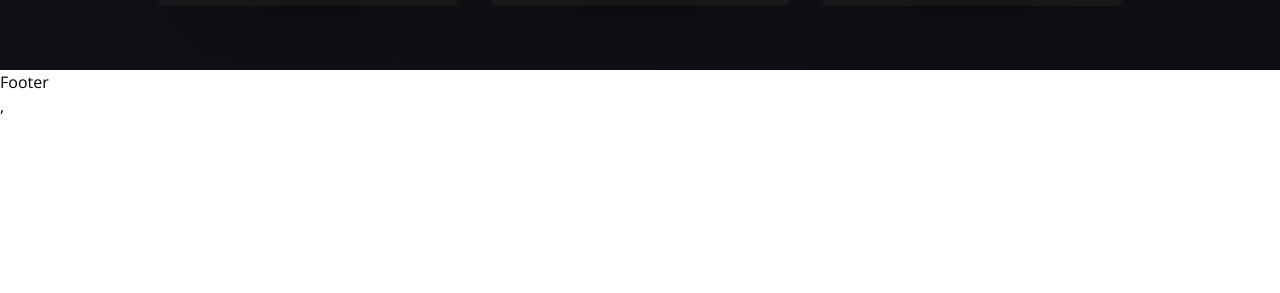
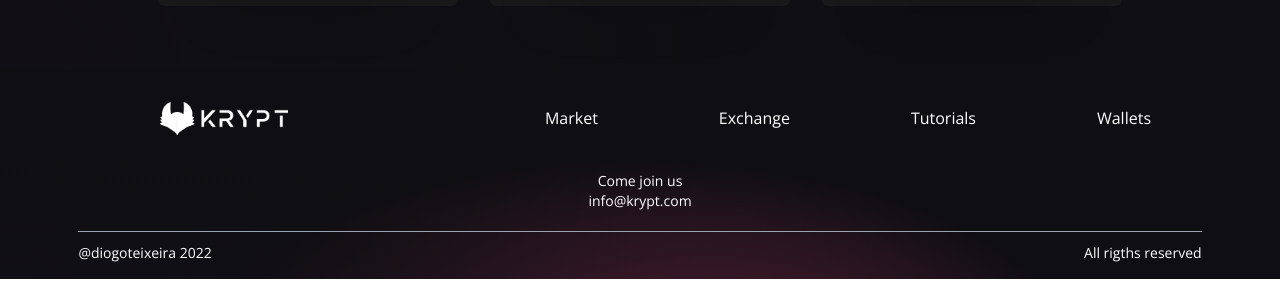
Before and after one commit to Diogo0602x/KRYPT, a React (Vite) app in the folder client/: page / in a window 1280 px wide. Shown: the part 2173-2466 px from the top of the page. Before the commit the page ends 2291 px from the top, so only its background shows below. Built offline with nearby package versions, Linux system fonts and the light colour scheme; no server answers.

Commit message:
Footer done

```diff
--- a/client/src/components/Footer.jsx
+++ b/client/src/components/Footer.jsx
@@ -1,6 +1,29 @@
+import logo from '../../images/logo.png';
+
 const Footer = () => {
     return (
-        <h1>Footer</h1>
+        <div className='w-full flex md:justify-center justify-between items-center flex-col p-4 gradient-bg-footer'>
+            <div className='w-full flex sm:flex-row flex-col justify-between items-center my-4'>
+                <div className='flex flex-[0.5] justify-center items-center'>
+                    <img src={logo} alt='logo' className='w-32' />
+                </div>
+                <div className='flex flex-1 justify-evenly items-center flex-wrap sm:mt-0 mt-5 w-full'>
+                    <p className='text-white text-base text-center mx-2 cursor-pointer'>Market</p>
+                    <p className='text-white text-base text-center mx-2 cursor-pointer'>Exchange</p>
+                    <p className='text-white text-base text-center mx-2 cursor-pointer'>Tutorials</p>
+                    <p className='text-white text-base text-center mx-2 cursor-pointer'>Wallets</p>
+                </div>
+            </div>
+            <div className='flex justify-center items-center flex-col mt-5'>
+                <p className='text-white text-sm text-center'>Come join us</p>
+                <p className='text-white text-sm text-center'>info@krypt.com</p>
+            </div>
+            <div className='sm:w-[90%] w-full h-[0.25px] bg-gray-400 mt-5'/>
+            <div className='sm:w-[90%] w-full flex justify-between items-center mt-3'>
+                <p className='text-white text-sm text-center'>@diogoteixeira 2022</p>
+                <p className='text-white text-sm text-center'>All rigths reserved</p>
+            </div>
+        </div>
     );
 }
 
--- a/client/src/components/Transactions.jsx
+++ b/client/src/components/Transactions.jsx
@@ -15,10 +15,11 @@ const TransactionCard = ({ addressTo, addressFrom, timestamp, message, keyword,
             2xl:max-w-[500px]
             sm:min-w-[270px]
             sm:max-w-[300px]
-            flex-col p-3 rounded-md hover:shadow-2x1
+            min-w-full
+            flex-col p-3 rounded-md hover:shadow-2xl
         '>
             <div className='flex flex-col items-center w-full mt-3'>
-                <div className='w-full mb-6 p-2'>
+                <div className='display-flex justify-start w-full mb-6 p-2'>
                     <a href={`https://ropsten.etherscan.io//address/${addressFrom}`} target='_blank' rel='noopener noreferrer'>
                         <p className='text-white text-base'>From: {shortenAddress(addressFrom)}</p>
                     </a>
@@ -36,7 +37,7 @@ const TransactionCard = ({ addressTo, addressFrom, timestamp, message, keyword,
                 <img
                     src={giUrl || url}
                     alt='gif'
-                    className='w-full h-64 2x:h-96 rounded-md shadow-lg object-cover'
+                    className='w-full h-64 2xl:h-96 rounded-md shadow-lg object-cover'
                 />
 
                 <div className='bg-black p-3 px-5 w-max rounded-3xl -mt-5 shadow-2xl'>
```
